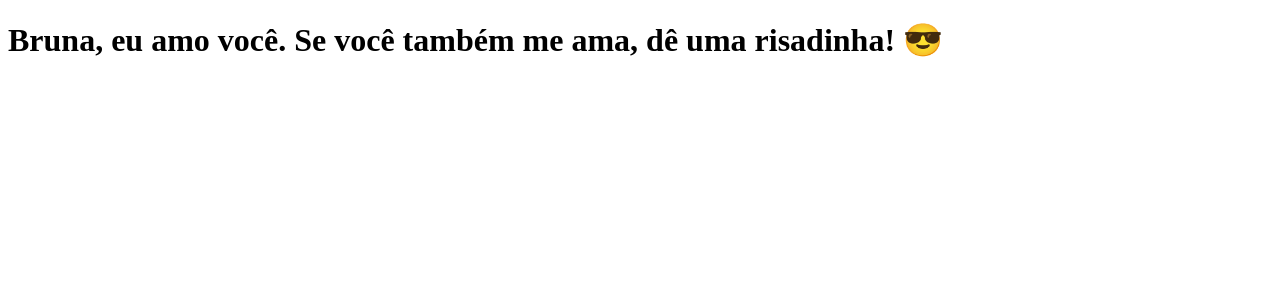
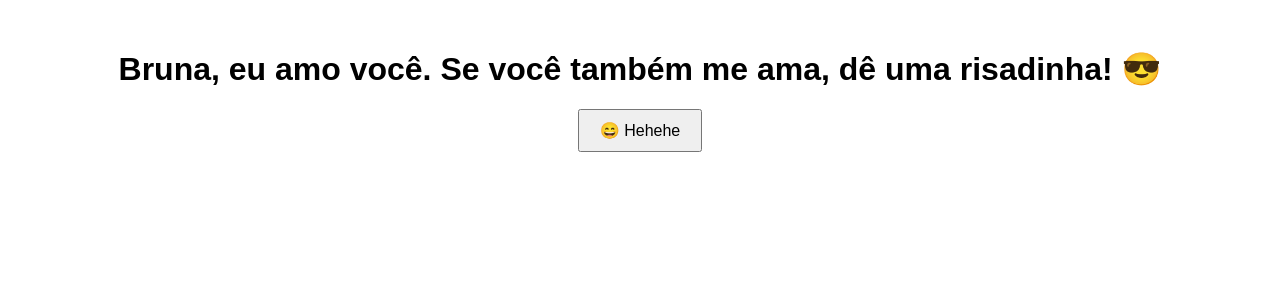
Before and after one commit to vitoraliaga/clone-tabnews, a Next.js app: page / in a window 1280 px wide. Shown: the top 300 px of the page. Built offline with nearby package versions, Linux system fonts and the light colour scheme.

Commit message:
adding interactivity to the message

```diff
--- a/pages/index.js
+++ b/pages/index.js
@@ -1,7 +1,24 @@
+import { useState } from "react";
+
 function Home() {
+    const [clicked, setClicked] = useState(false);
 
-    return <h1>Bruna, eu amo você. Se você também me ama, dê uma risadinha! 😎</h1>;
+    const handleClick = () => {
+        setClicked(true);
+    };
 
+    return (
+        <div style={{ fontFamily: "sans-serif", textAlign: "center", marginTop: "50px" }}>
+            <h1>Bruna, eu amo você. Se você também me ama, dê uma risadinha! 😎</h1>
+            {!clicked ? (
+                <button onClick={handleClick} style={{ padding: "10px 20px", fontSize: "16px", cursor: "pointer" }}>
+                    😄 Hehehe
+                </button>
+            ) : (
+                <h2>Sabia que você me ama! Ansioso pela nossa viagem logo. 💘</h2>
+            )}
+        </div>
+    );
 }
 
 export default Home;
```
